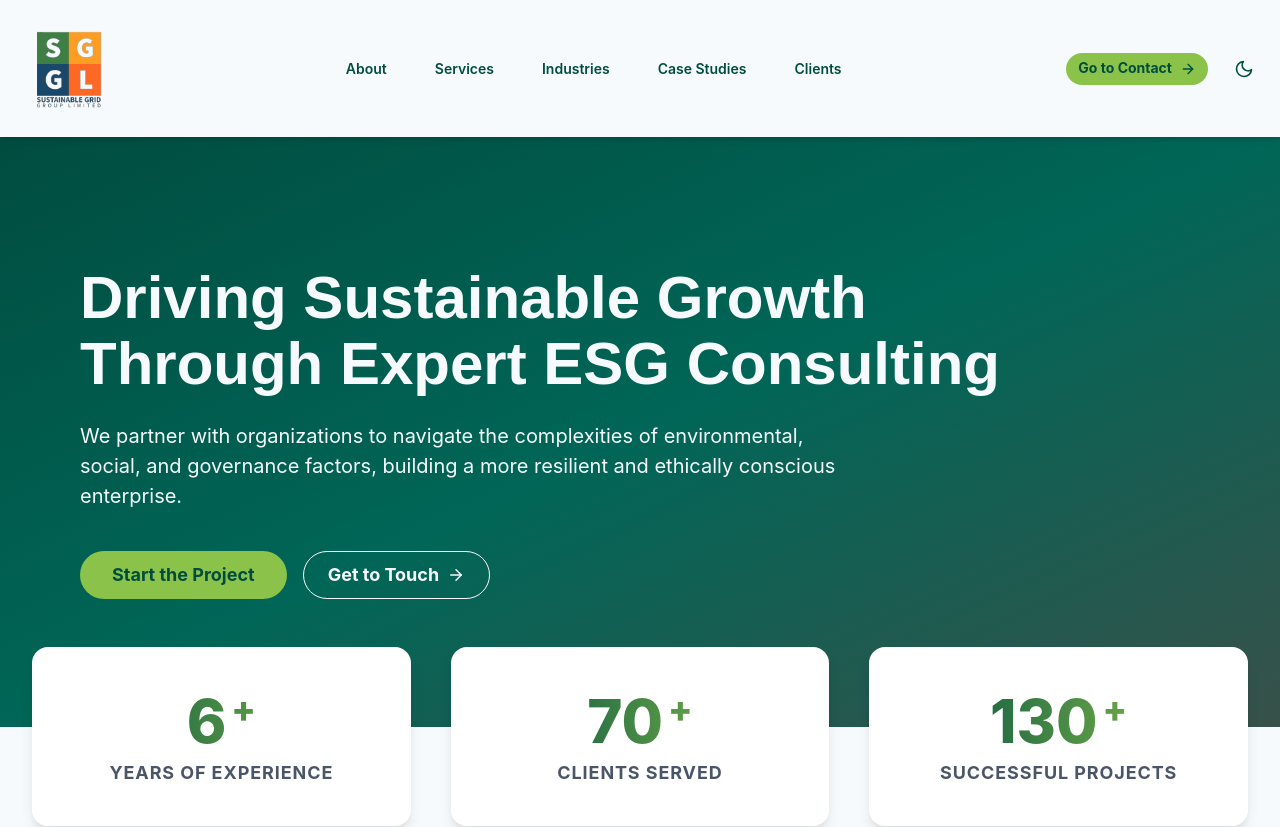
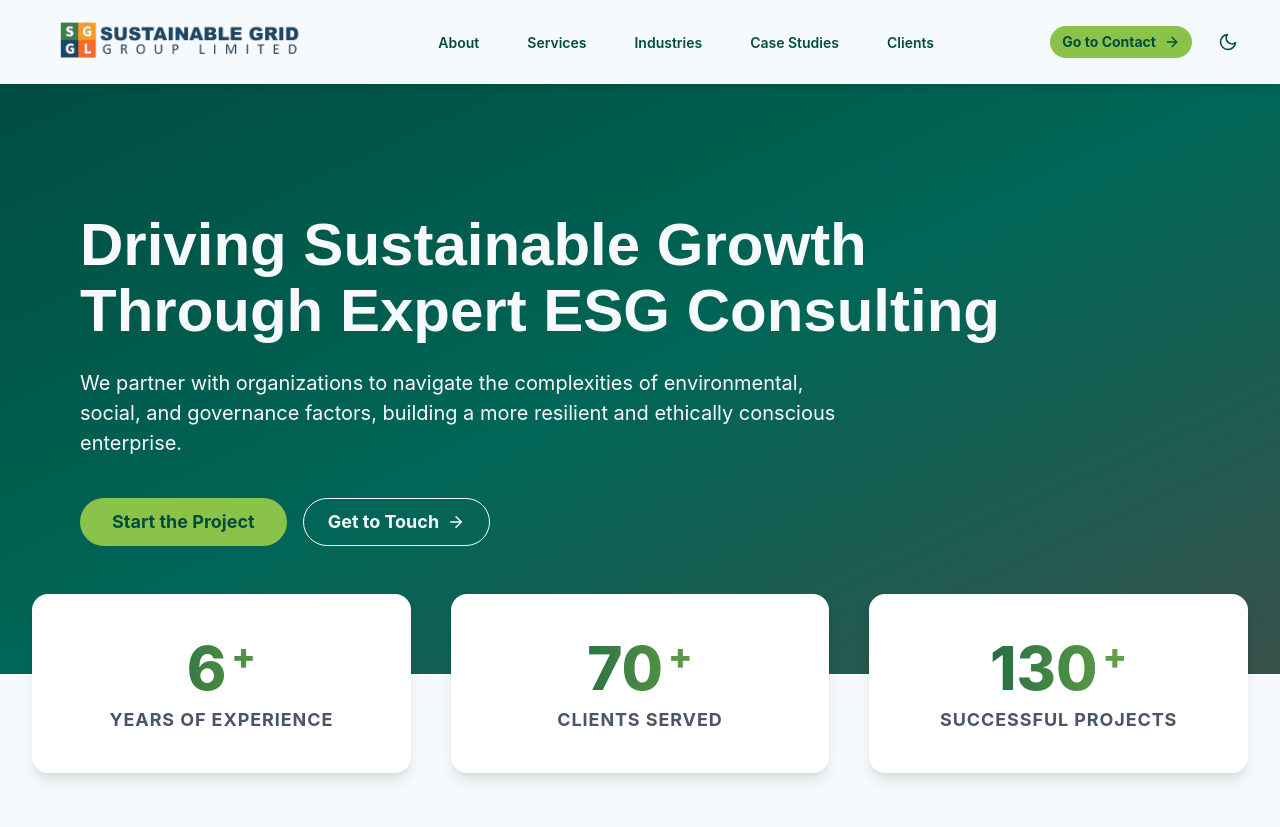
Before and after one commit to symonogwe/sustainable-grid-group-website, a React (Vite) app: page / in a window 1280 px wide. Shown: the top 827 px of the page. Built offline with nearby package versions, Linux system fonts and the light colour scheme.

Commit message:
Replace the logo - Adjust the height of the logo in the header for better visibility

```diff
--- a/src/Header.jsx
+++ b/src/Header.jsx
@@ -15,7 +15,7 @@ import { Link as ReactRouterLink } from "react-router-dom";
 import ThemeToggle from "./ThemeToggle";
 import MobileMenu from "./MobileMenu";
 
-const logoSrc = "/src/assets/SGG-logo.svg";
+const logoSrc = "/src/assets/SGGL-logo.svg";
 
 const Logo = () => {
   const handleLogoClick = () => {
@@ -34,7 +34,7 @@ const Logo = () => {
       <Image
         src={logoSrc}
         alt="Sustainable Grid Group"
-        h={{ base: "75px", md: "105px" }}
+        h={{ base: "260px", md: "290px" }}
         objectFit="contain"
       />
     </ChakraLink>
@@ -62,7 +62,7 @@ const Header = () => {
     const target = document.getElementById(id);
     if (!target) return;
 
-    const headerOffset = 80;
+    const headerOffset = 90;
 
     // More reliable than offsetTop (handles nested layouts better)
     const y =
@@ -94,8 +94,8 @@ const Header = () => {
   return (
     <Box
       bg={bg}
-      px={{ base: 2, md: 4 }}
-      py={2}
+      px={{ base: 4, md: 8 }}
+      py={{ base: 2, md: 3 }}
       position="sticky"
       top="0"
       zIndex="sticky"
@@ -104,7 +104,7 @@ const Header = () => {
       transition="background-color 0.2s"
     >
       <Flex
-        h={{ base: 16, md: "auto" }}
+        h={{ base: "50px", md: "60px" }}
         py={{ base: 4, md: 2 }}
         alignItems={"center"}
         justifyContent={"space-between"}
```
Also changed, not shown: src/assets/SGGL-logo.svg (added).
